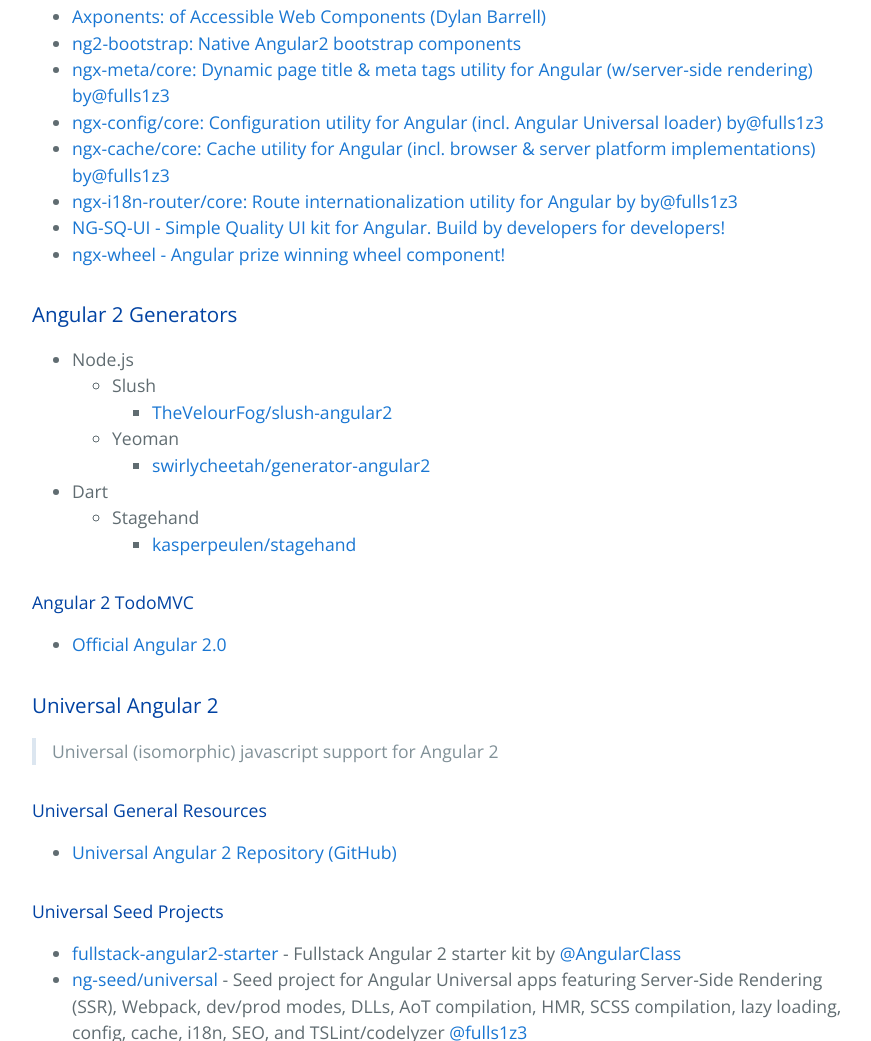
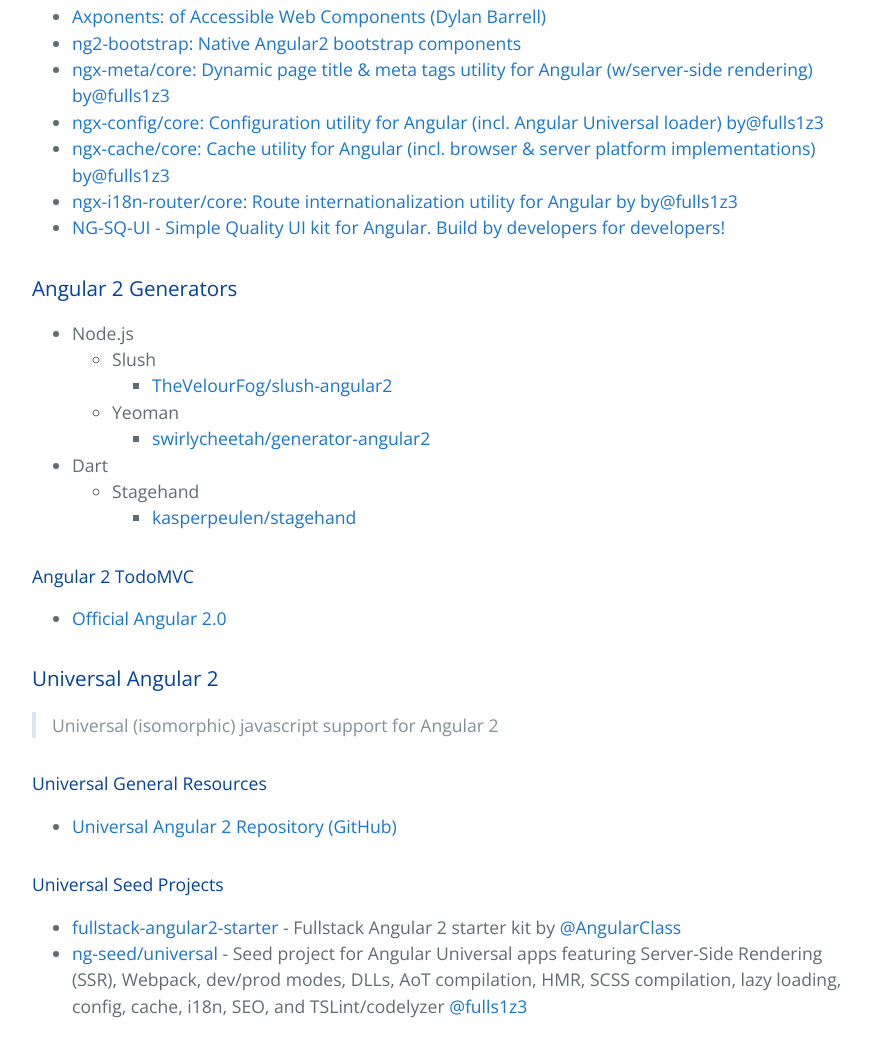
Before and after one commit to PatrickJS/awesome-angular, a website: page index.html in a window 1280 px wide. Shown: the part 5319-6360 px from the top of the page, without its empty margins (192-1063 px from the left). Drawn offline with nearby package versions, Linux system fonts and the light colour scheme.

Commit message:
Remove ngx-wheel from index.html

```diff
--- a/index.html
+++ b/index.html
@@ -329,7 +329,6 @@
 <li><a href="https://github.com/ngx-cache/core">ngx-cache/core: Cache utility for Angular (incl. browser & server platform implementations) by</a><a href="https://github.com/fulls1z3" class="user-mention">@fulls1z3</a></li>
 <li><a href="https://github.com/ngx-i18n-router/core">ngx-i18n-router/core: Route internationalization utility for Angular by by</a><a href="https://github.com/fulls1z3" class="user-mention">@fulls1z3</a></li>
 <li><a href="https://github.com/SQ-UI/ng-sq-ui">NG-SQ-UI - Simple Quality UI kit for Angular. Build by developers for developers!</a></li>
-<li><a href="https://github.com/Sayegh7/ngx-wheel">ngx-wheel - Angular prize winning wheel component!</a></li>
 </ul>
 
 <h3>
```
